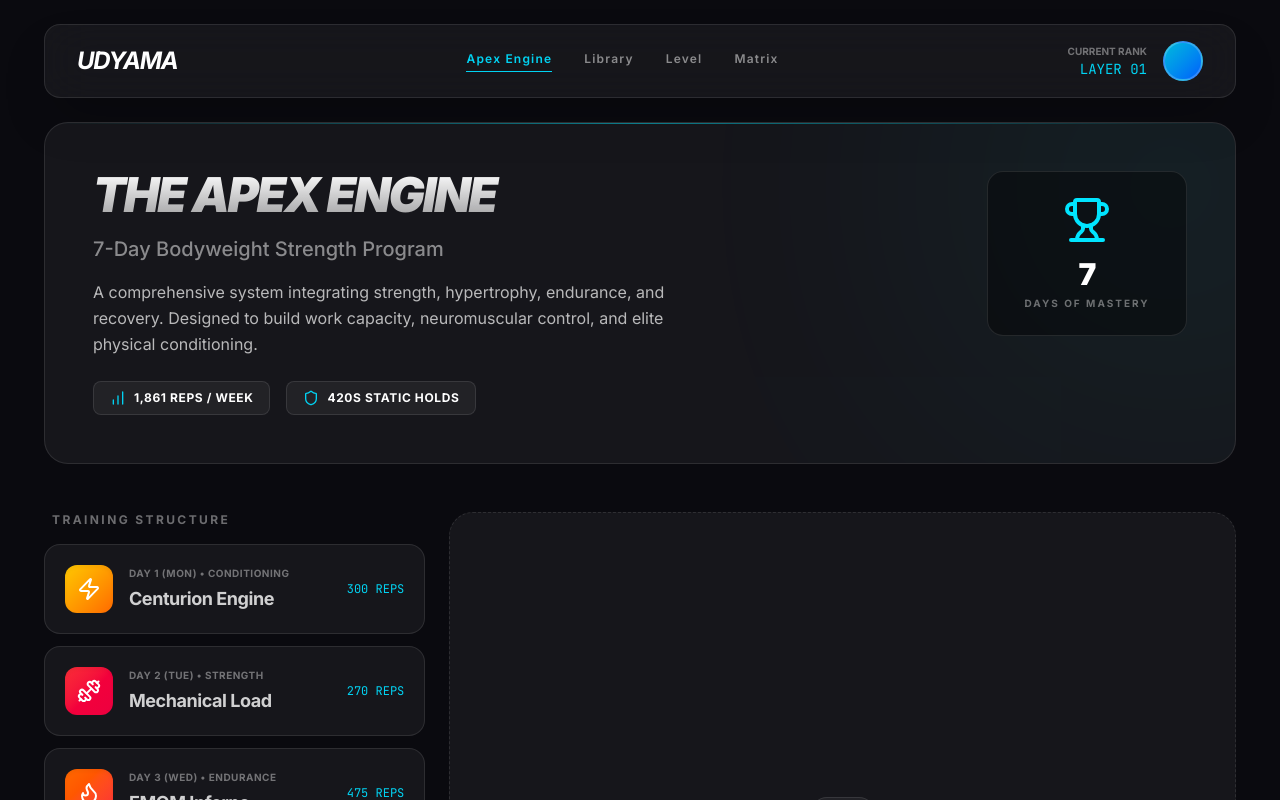
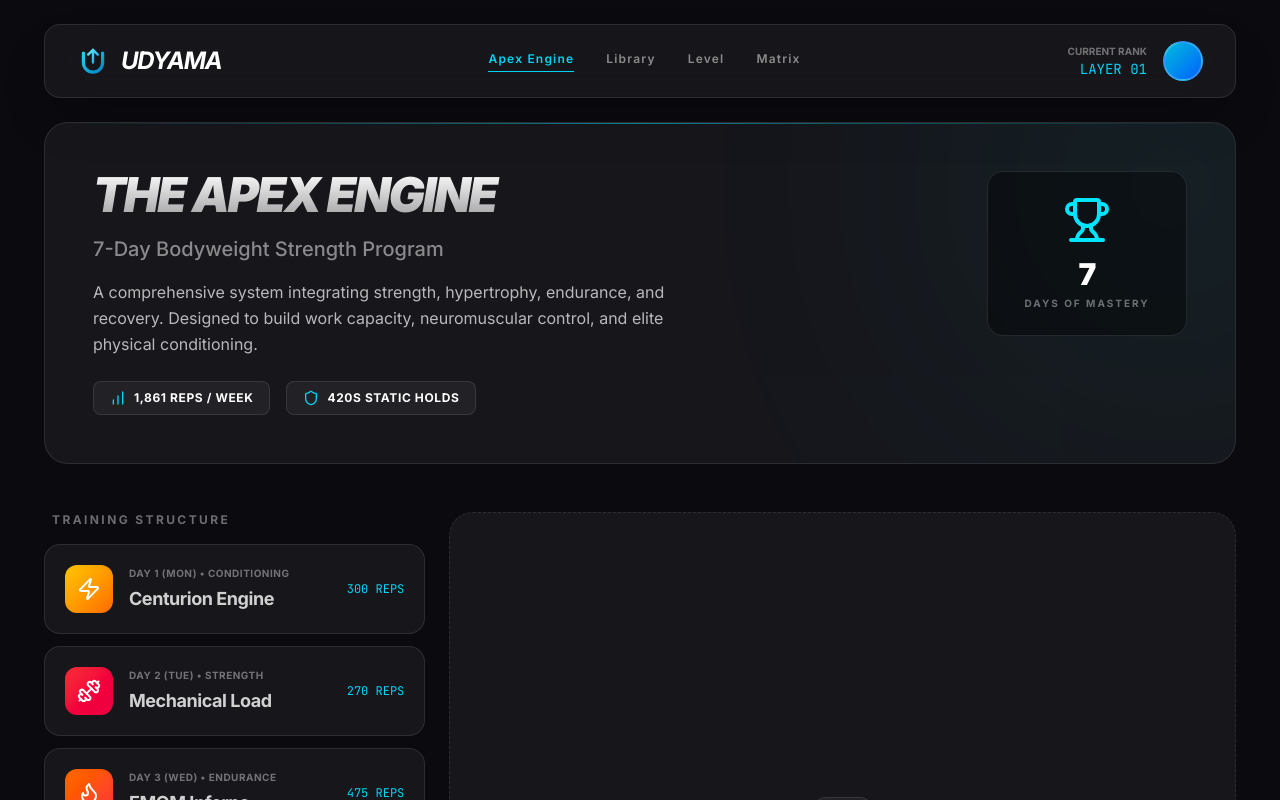
Before and after one commit to albindavidc/udyama, a React (Vite) app: page / in a window 1280 px wide. Shown: the top 800 px of the page. Built offline with nearby package versions, Linux system fonts and the light colour scheme.

Commit message:
feat: update favicon

```diff
--- a/src/App.tsx
+++ b/src/App.tsx
@@ -6,6 +6,7 @@ import { PillarMatrix } from './components/PillarMatrix';
 import { HomeView } from './components/HomeView';
 import { ApexEngineView } from './components/ApexEngine';
 import { SplashScreen } from './components/SplashScreen';
+import { Logo } from './components/Logo';
 
 function HeaderStats() {
   const { currentLayer } = useProgress();
@@ -32,9 +33,7 @@ export default function App() {
         <div className="animate-in fade-in duration-1000 ease-out min-h-screen pb-24 px-4 sm:px-6 w-full max-w-[1240px] mx-auto pt-6 flex flex-col gap-6">
 
           <header className="flex flex-col md:flex-row justify-between items-center bg-white/5 backdrop-blur-xl border border-white/10 rounded-2xl px-6 md:px-8 py-4 shadow-2xl gap-6">
-            <div className="flex items-center gap-3">
-              <h1 className="text-2xl font-bold tracking-tighter uppercase italic">udyama</h1>
-            </div>
+            <Logo />
 
           <nav className="flex gap-4 md:gap-8 text-xs font-semibold tracking-widest uppercase text-white/50 overflow-x-auto pb-2 md:pb-0 no-scrollbar w-full md:w-auto">
             <button
--- /dev/null
+++ b/src/components/Logo.tsx
@@ -0,0 +1,29 @@
+import React from 'react';
+
+interface LogoProps {
+  className?: string;
+}
+
+export function Logo({ className = "" }: LogoProps) {
+  return (
+    <div className={`flex items-center gap-3 ${className}`}>
+      <svg xmlns="http://www.w3.org/2000/svg" viewBox="0 0 40 40" className="w-8 h-8 shrink-0">
+        <defs>
+          <linearGradient id="logo-gradient" x1="0%" y1="0%" x2="100%" y2="100%">
+            <stop offset="0%" stopColor="#22d3ee" /> {/* cyan-400 */}
+            <stop offset="100%" stopColor="#0284c7" /> {/* sky-600 */}
+          </linearGradient>
+          <linearGradient id="logo-gradient-light" x1="0%" y1="0%" x2="100%" y2="100%">
+            <stop offset="0%" stopColor="#67e8f9" /> {/* cyan-300 */}
+            <stop offset="100%" stopColor="#0ea5e9" /> {/* sky-500 */}
+          </linearGradient>
+        </defs>
+        {/* Outer 'U' Shape */}
+        <path d="M8 10 L8 22 C8 28.627 13.373 34 20 34 C26.627 34 32 28.627 32 22 L32 10" stroke="url(#logo-gradient)" strokeWidth="4" strokeLinecap="round" fill="none" />
+        {/* Inner Upward Arrow / Apex */}
+        <path d="M20 6 L20 22 M14 12 L20 6 L26 12" stroke="url(#logo-gradient-light)" strokeWidth="3" strokeLinecap="round" strokeLinejoin="round" fill="none" />
+      </svg>
+      <h1 className="text-2xl font-bold tracking-tighter uppercase italic">udyama</h1>
+    </div>
+  );
+}
```
Also changed, not shown: public/logo.svg (added).
